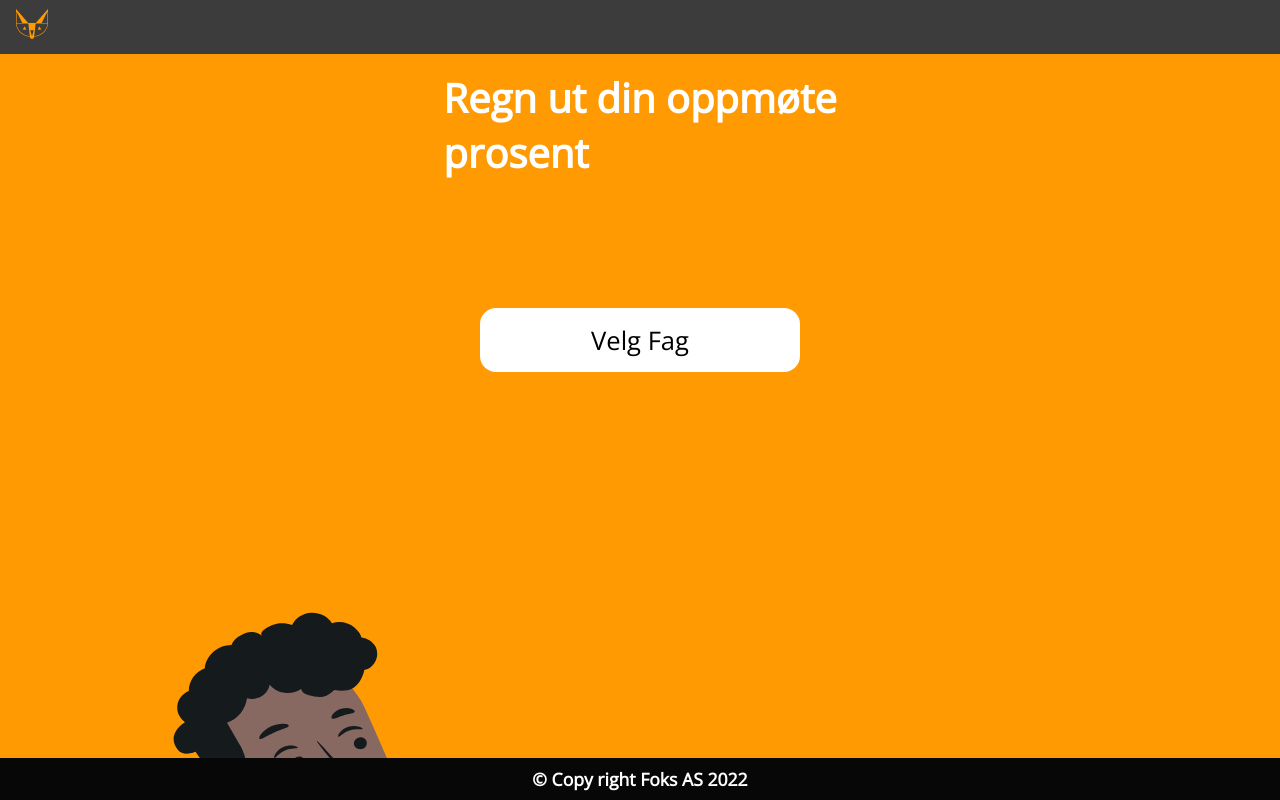
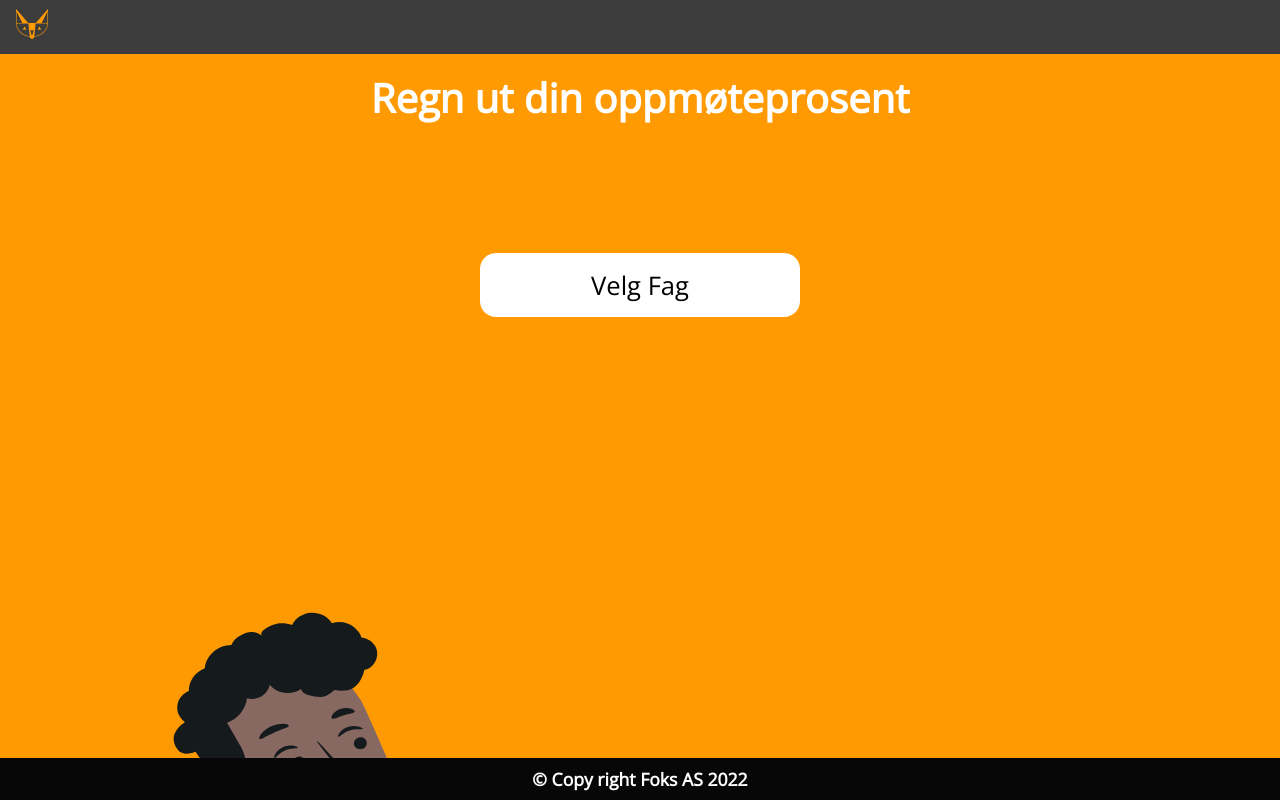
Before and after one commit to janwag/oppmote, a Next.js app: page / in a window 1280 px wide. Built offline with nearby package versions, Linux system fonts and the light colour scheme.

Commit message:
added header components

```diff
--- a/pages/index.js
+++ b/pages/index.js
@@ -1,12 +1,14 @@
 import Link from 'next/link'
+import Header from '../components/Header'
 import s from '../styles/Home.module.css'
 function Home() {
 	return (
 		<div className={s.container}>
 			<div className={s.content}>
-				<h1 className={s.header}>
+				{/* <h1 className={s.header}>
 					Regn ut din oppmøte <br /> prosent
-				</h1>
+				</h1> */}
+				<Header text={'Regn ut din oppmøteprosent'} />
 				<div className={s.link}>
 					<Link href='/velgfag'>Velg Fag</Link>
 				</div>
@@ -14,5 +16,4 @@ function Home() {
 		</div>
 	)
 }
-
 export default Home
--- a/pages/velgfag/[slug].js
+++ b/pages/velgfag/[slug].js
@@ -4,6 +4,7 @@ import client from '../../client'
 import { useState } from 'react'
 import Result from '../../components/resultPage'
 import { useForm } from 'react-hook-form'
+import ClassNameHeader from '../../components/ClassNameHeader'
 
 export default function ProfilePage({ data }) {
 	const [caluculate, setCalculate] = useState([])
@@ -17,7 +18,7 @@ export default function ProfilePage({ data }) {
 				<form
 					className={s.container}
 					onSubmit={handleSubmit(onSubmit)}>
-					<h1>{data.className}</h1>
+					<ClassNameHeader text={data.className} />
 					<div className={s.inputWrapper}>
 						{data.classes?.map((item) => {
 							return (
--- a/pages/velgfag/index.js
+++ b/pages/velgfag/index.js
@@ -1,6 +1,7 @@
 import Link from 'next/link'
 import s from '../../styles/VelgFag.module.css'
 import groq from 'groq'
+import Header from '../../components/Header'
 
 export async function getStaticProps() {
 	const url = 'https://qmgpu00g.api.sanity.io/v1/data/query/production?query='
@@ -16,7 +17,7 @@ const VelgFag = ({ data }) => {
 	const list = data.result
 	return (
 		<div className={s.container}>
-			<h1>Velg fag du vil regne ut</h1>
+			<Header text={'Velg fag du vil regne ut'} />
 			<ul className={s.list}>
 				{list.map((item) => {
 					return (
```
